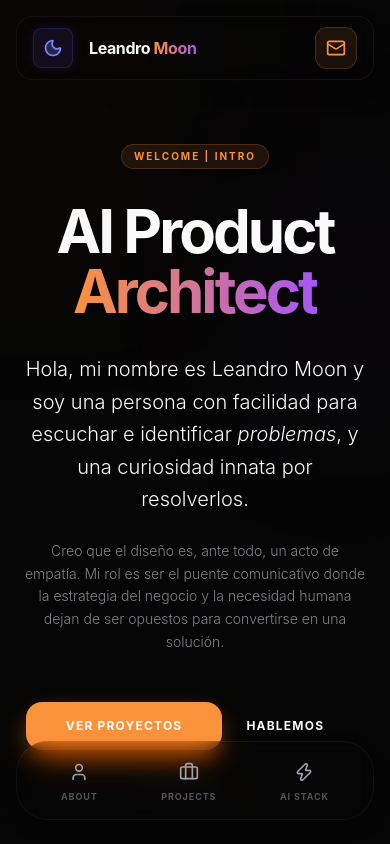
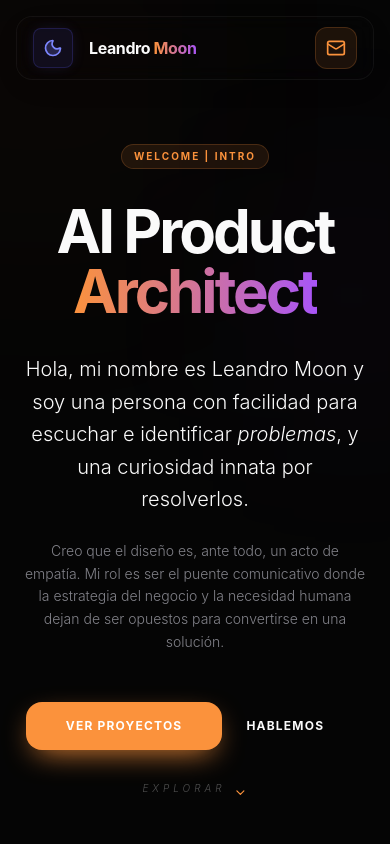
Before and after one commit to leanmoondesign-arch/portfolio, a React (Vite) app: page / in a window 390 px wide. Shown: the top 844 px of the page. Built offline with nearby package versions, Linux system fonts and the light colour scheme.

Commit message:
Mobile UX: Bottom navbar automatically hides at the end of the page

```diff
--- a/src/components/layout/Navbar.tsx
+++ b/src/components/layout/Navbar.tsx
@@ -5,6 +5,7 @@ import { Moon, Sun, User, Briefcase, Zap, Mail } from 'lucide-react';
 
 export const Navbar = () => {
   const [isMoon, setIsMoon] = useState(true);
+  const [isVisible, setIsVisible] = useState(true);
 
   // Efecto para manejar el cambio de tema en el DOM
   useEffect(() => {
@@ -14,6 +15,22 @@ export const Navbar = () => {
       document.documentElement.classList.add('light');
     }
   }, [isMoon]);
+
+  // Efecto para ocultar navbar en el fondo de la web
+  useEffect(() => {
+    const handleScroll = () => {
+      const windowHeight = window.innerHeight;
+      const documentHeight = document.documentElement.scrollHeight;
+      const scrollTop = window.scrollY || document.documentElement.scrollTop;
+
+      // Ocultar si estamos muy cerca del final (ej. 100px)
+      const isAtBottom = (windowHeight + scrollTop) >= (documentHeight - 100);
+      setIsVisible(!isAtBottom);
+    };
+
+    window.addEventListener('scroll', handleScroll);
+    return () => window.removeEventListener('scroll', handleScroll);
+  }, []);
 
   return (
     <>
@@ -90,7 +107,8 @@ export const Navbar = () => {
       {/* Mobile Bottom App Bar */}
       <motion.nav
         initial={{ y: 100 }}
-        animate={{ y: 0 }}
+        animate={{ y: isVisible ? 0 : 120 }}
+        transition={{ duration: 0.4, ease: [0.22, 1, 0.36, 1] }}
         className="md:hidden fixed bottom-6 left-4 right-4 z-50 pointer-events-none"
       >
         <div className="glass rounded-[2rem] px-8 py-4 flex items-center justify-between pointer-events-auto border border-white/10 shadow-2xl">
```
